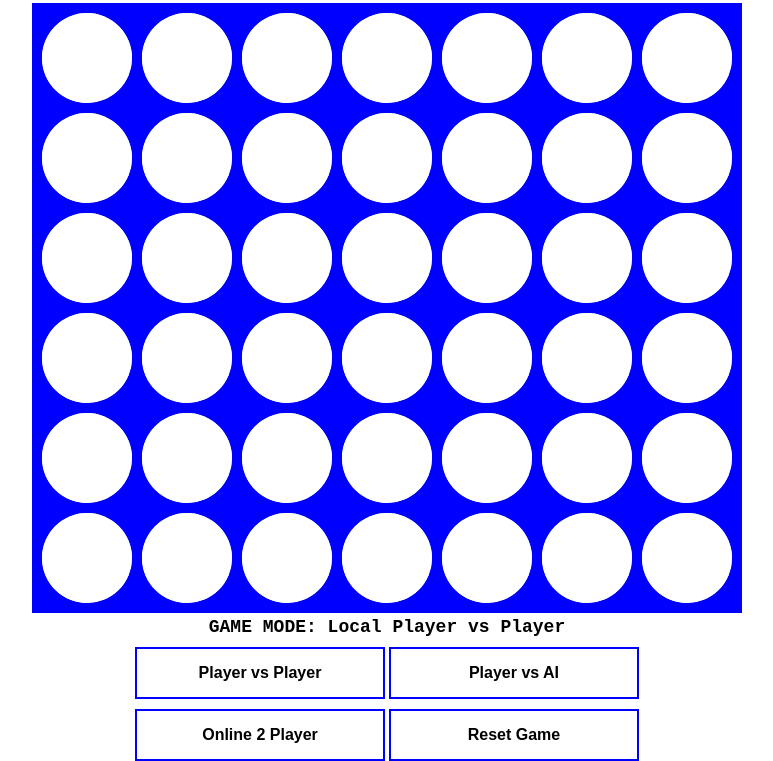
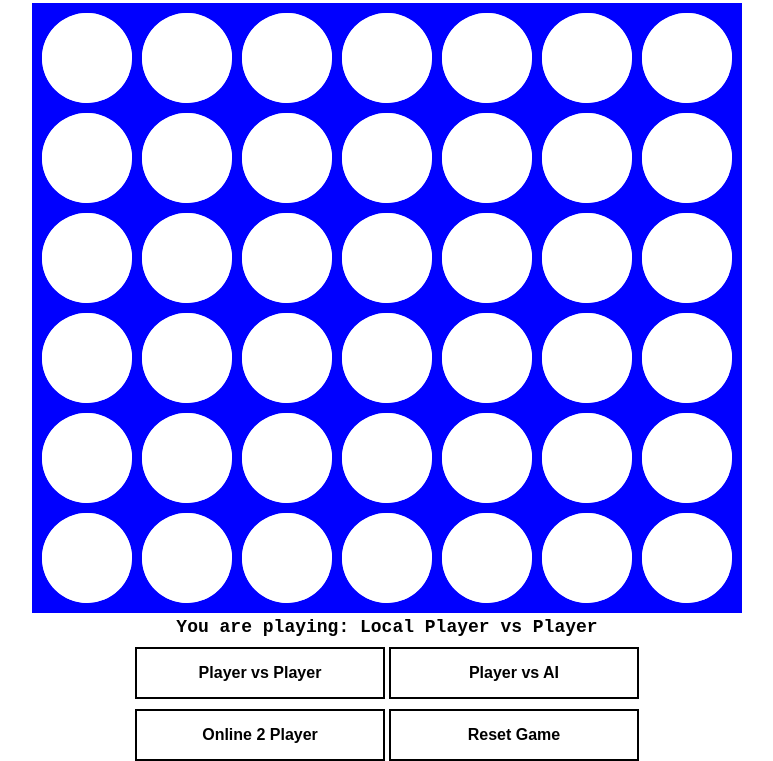
Before and after one commit to dwestaway/Connect-4, a website: page client/index.html in a window 1280 px wide. Both pictures are taken after a click on the button "Player vs Player". Shown: the part 174-935 px from the top of the page, without its empty margins (253-1026 px from the left). Drawn offline with nearby package versions, Linux system fonts and the light colour scheme; no server answers.

Commit message:
Info text
Changed text that displayed which mode is currently selected

```diff
--- a/client/css/main.css
+++ b/client/css/main.css
@@ -34,7 +34,7 @@ div {
 .button {
 		background-color: white;
 		color: black;
-		border: 2px solid rgb(0, 0, 255);
+		border: 2px solid rgb(0, 0, 0);
 		padding: 15px;
 		font-size: 16px;
 		width: 250px;
--- a/client/index.html
+++ b/client/index.html
@@ -10,7 +10,7 @@
 
 	      <canvas id="connect4" width="700" height="600"></canvas>
 
-        <h4 id="gameModeText">GAME MODE: Local Player vs Player</h4>
+        <h4 id="gameModeText">You are playing: Local Player vs Player</h4>
 
         <div>
           <button type="button" id="pvpButton" class="button">Player vs Player</button>
--- a/client/js/connect4.js
+++ b/client/js/connect4.js
@@ -819,13 +819,13 @@ socket.on('updateGameOver', function(data) {
             ai = false;
             online = false;
             resetGrid();
-            gmText.innerHTML = "GAME MODE: Local Player vs Player"
+            gmText.innerHTML = "You are playing: Local Player vs Player"
         };
         buttonAI.onclick = function() {
             ai = true;
             online = false;
             resetGrid();
-            gmText.innerHTML = "GAME MODE: Player vs AI"
+            gmText.innerHTML = "You are playinge: Player vs AI"
         };
         buttonReset.onclick = function() {
             resetGrid();
@@ -835,7 +835,7 @@ socket.on('updateGameOver', function(data) {
             ai = false;
             online = true;
             resetGrid();
-            gmText.innerHTML = "GAME MODE: Online Player vs Player"
+            gmText.innerHTML = "You are playing: Online Player vs Player"
         };
 
         //qunit practice
```
Lines whose indentation alone changed are shown as unchanged.
